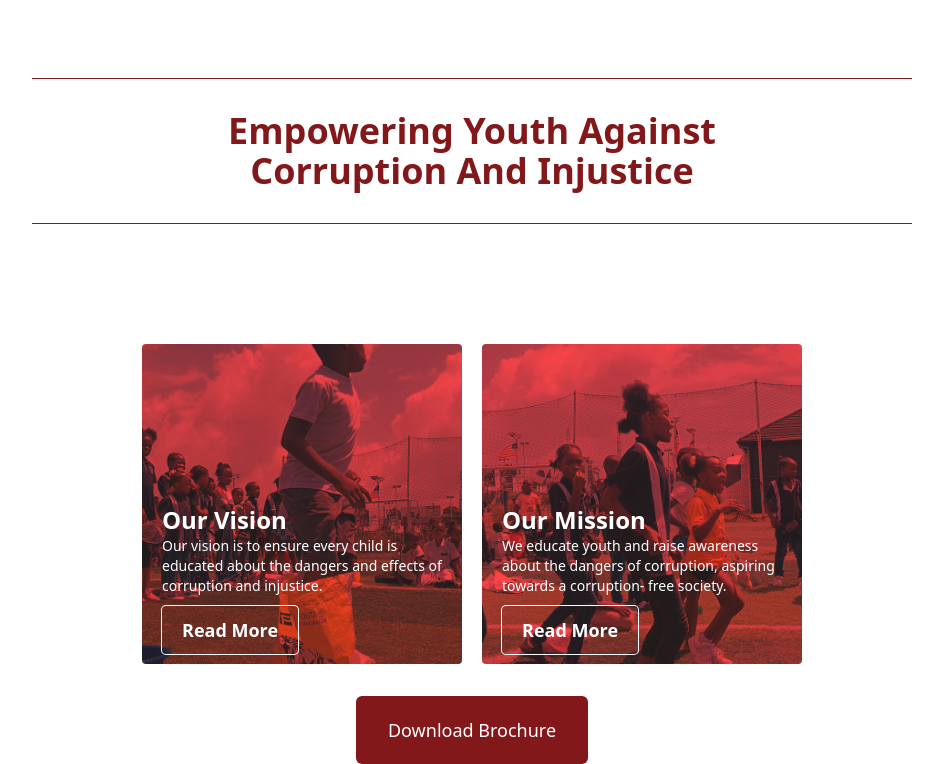
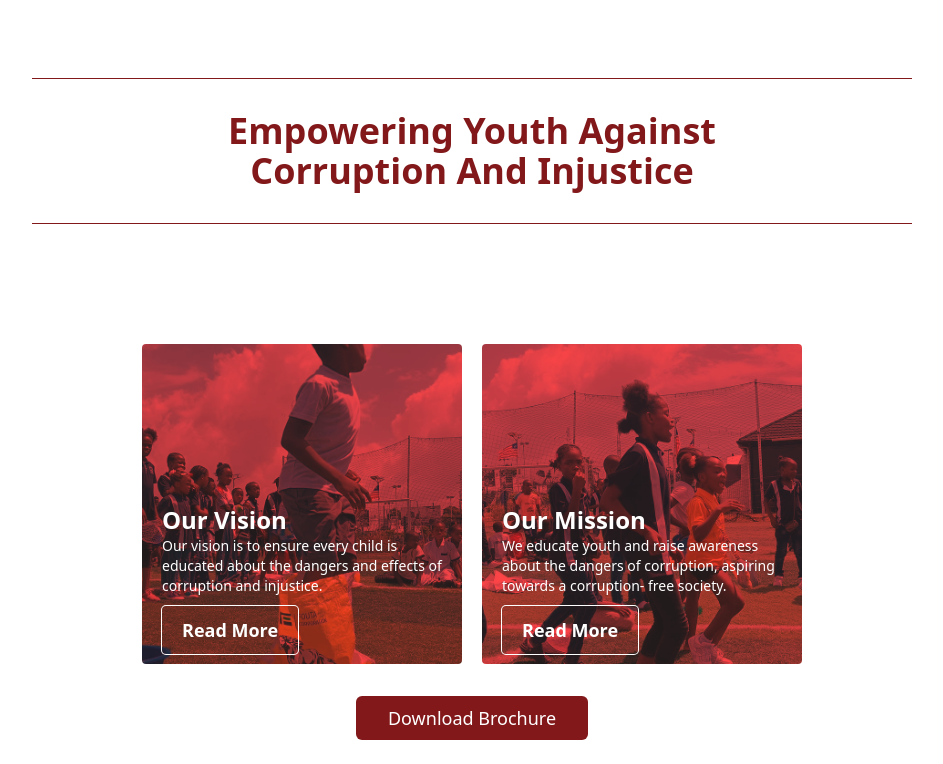
Before and after one commit to Gabriel-3191997/naft_website, a React (Vite) app: page / in a window 1280 px wide. Shown: the part 1101-1865 px from the top of the page, without its empty margins (168-1111 px from the left). After the commit the page ends 1841 px from the top, so only its background shows below. Built offline with nearby package versions, Linux system fonts and the light colour scheme.

Commit message:
Download Button added

```diff
--- a/src/components/section.jsx
+++ b/src/components/section.jsx
@@ -38,7 +38,7 @@ class Section extends React.Component{
       </div>
       {/* Download Brochure */}
       <div className="flex flex-wrap justify-center pt-8 bg-white">
-        <a href="#" className="bg-red-900 py-5 px-8 rounded-md border-0 text-white text-center font-sans text-lg capitalize">
+        <a href="#" className="bg-red-900 py-2 px-8 rounded-md border-0 text-white text-center font-sans text-lg capitalize">
           download brochure
         </a>
       </div>
```
